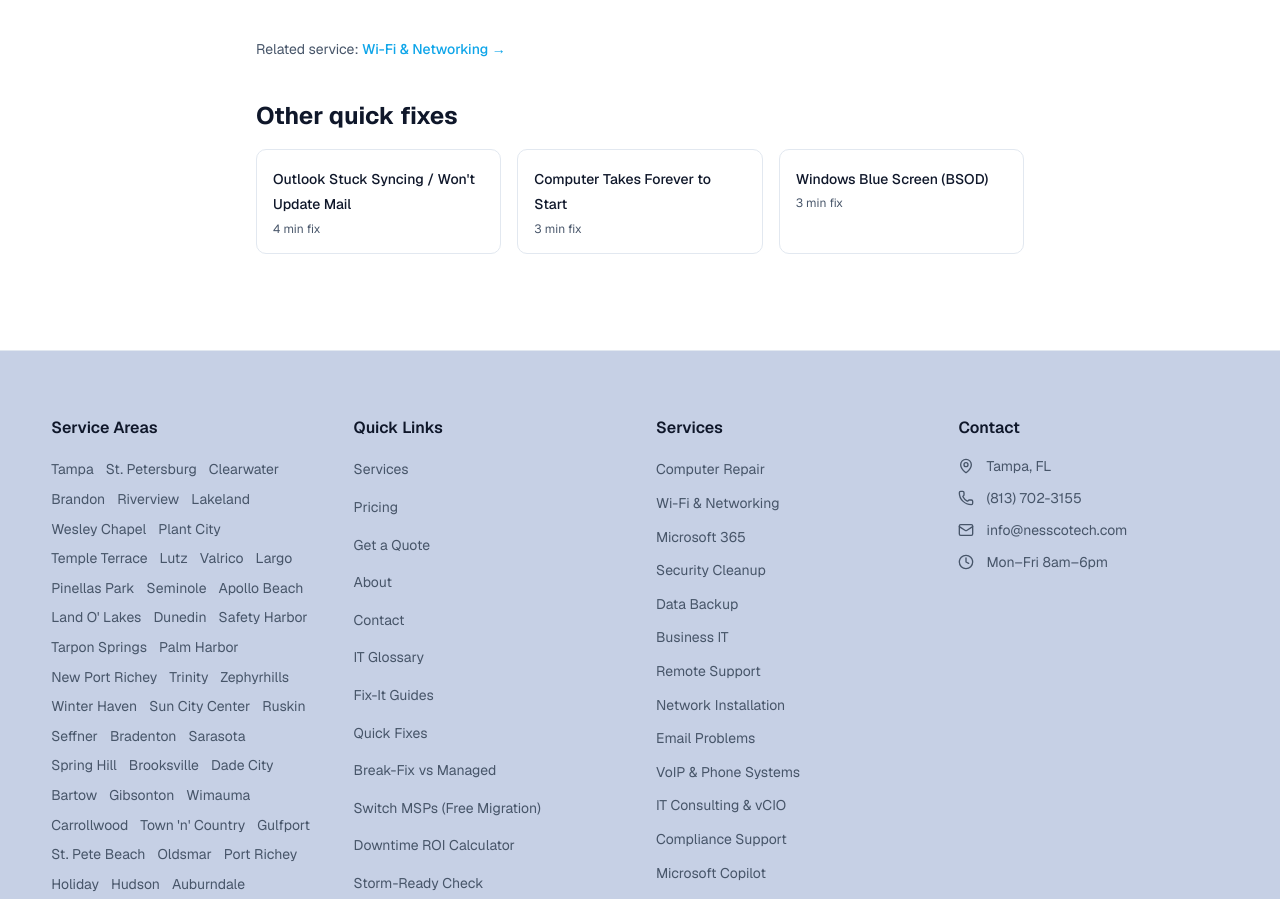
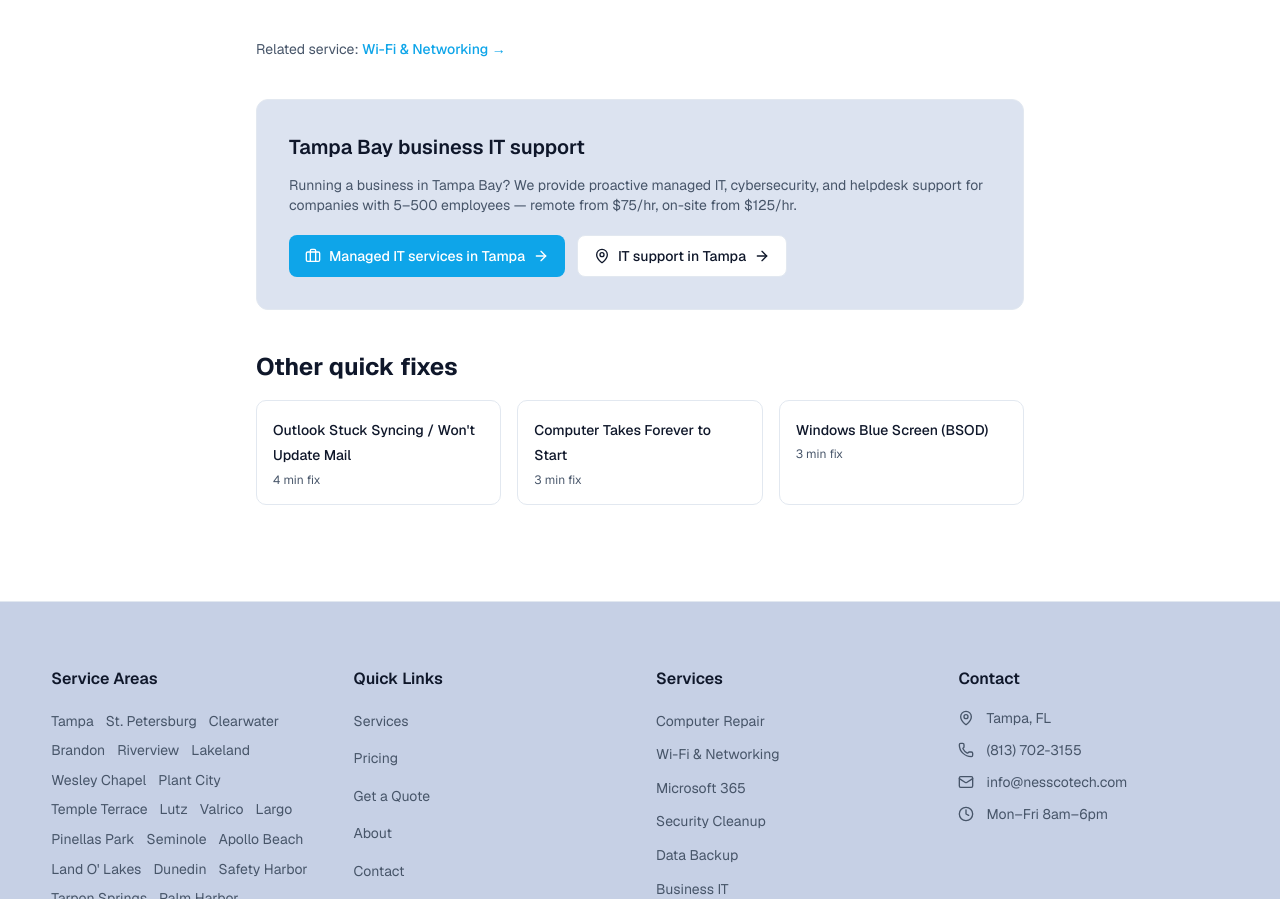
Before and after one commit to abecker2215-a11y/NesscoTechServices, a Next.js app: page /fixes/router-red-light-no-internet in a window 1280 px wide. Shown: the part 1727-2626 px from the top of the page. Built offline with nearby package versions, Linux system fonts and the light colour scheme; no server answers.

Commit message:
Add internal links from informational pages to Tampa commercial pages

```diff
--- a/src/app/fixes/[slug]/page.tsx
+++ b/src/app/fixes/[slug]/page.tsx
@@ -4,6 +4,7 @@ import { notFound } from "next/navigation";
 import { fixes, getFix, getFixesForService } from "@/lib/fixes";
 import { Button, Reveal } from "@/components/ui";
 import { GuideActions } from "@/components/guides/GuideActions";
+import { CommercialCta } from "@/components/guides/CommercialCta";
 import { JsonLd } from "@/components/layout/JsonLd";
 import { breadcrumbSchema } from "@/lib/schemas";
 import { siteConfig } from "@/lib/config";
@@ -175,6 +176,8 @@ export default async function FixPage({ params }: Props) {
               </Link>
             </p>
 
+            <CommercialCta />
+
             {others.length > 0 && (
               <div className="mt-10">
                 <h2 className="mb-4 text-xl font-bold text-foreground">Other quick fixes</h2>
--- a/src/app/glossary/[slug]/page.tsx
+++ b/src/app/glossary/[slug]/page.tsx
@@ -9,6 +9,7 @@ import { BookOpen, Tag, TrendingUp, ExternalLink, ArrowLeft } from "lucide-react
 import Link from "next/link";
 import { Button } from "@/components/ui";
 import { ShareButtons } from "@/components/glossary/ShareButtons";
+import { CommercialCta } from "@/components/guides/CommercialCta";
 import { siteConfig } from "@/lib/config";
 import { pageTitle, metaDescription } from "@/lib/meta";
 
@@ -221,6 +222,8 @@ export default async function GlossaryTermPage({ params }: GlossaryTermPageProps
             </section>
           )}
 
+          <CommercialCta />
+
           <section className="border-t border-border pt-8" aria-labelledby="share-heading">
             <h2 id="share-heading" className="text-lg font-semibold text-foreground mb-4">Share this term</h2>
             <ShareButtons term={term.term} definition={term.plain} url={pageUrl} />
--- a/src/app/guides/[slug]/page.tsx
+++ b/src/app/guides/[slug]/page.tsx
@@ -5,6 +5,7 @@ import { guides, getGuide, getGuidesForService } from "@/lib/guides";
 import { guideUpdated } from "@/lib/guides";
 import { Button, FAQAccordion, Reveal } from "@/components/ui";
 import { GuideActions } from "@/components/guides/GuideActions";
+import { CommercialCta } from "@/components/guides/CommercialCta";
 import { JsonLd } from "@/components/layout/JsonLd";
 import { breadcrumbSchema, faqPageSchema } from "@/lib/schemas";
 import { siteConfig } from "@/lib/config";
@@ -173,6 +174,8 @@ export default async function GuidePage({ params }: Props) {
                 {guide.serviceLabel} →
               </Link>
             </p>
+
+            <CommercialCta />
           </div>
         </div>
       </section>
--- /dev/null
+++ b/src/components/guides/CommercialCta.tsx
@@ -0,0 +1,40 @@
+import Link from "next/link";
+import { ArrowRight, Briefcase, MapPin } from "lucide-react";
+
+/**
+ * Contextual internal-link block for informational pages (fixes, guides,
+ * glossary). Passes ranking authority from high-traffic informational content
+ * to the commercial Tampa landing pages.
+ */
+export function CommercialCta() {
+  return (
+    <div className="mt-10 rounded-xl border border-border bg-muted/30 p-6 lg:p-8">
+      <h2 className="mb-3 text-lg font-semibold text-foreground">
+        Tampa Bay business IT support
+      </h2>
+      <p className="mb-5 text-sm text-muted-foreground">
+        Running a business in Tampa Bay? We provide proactive managed IT,
+        cybersecurity, and helpdesk support for companies with 5&ndash;500
+        employees &mdash; remote from $75/hr, on-site from $125/hr.
+      </p>
+      <div className="flex flex-col gap-3 sm:flex-row">
+        <Link
+          href="/managed-it-services-tampa"
+          className="inline-flex items-center justify-center gap-2 rounded-md bg-primary px-4 py-2.5 text-sm font-medium text-primary-foreground hover:bg-primary/90 transition-colors"
+        >
+          <Briefcase className="h-4 w-4" aria-hidden="true" />
+          Managed IT services in Tampa
+          <ArrowRight className="h-4 w-4" aria-hidden="true" />
+        </Link>
+        <Link
+          href="/it-support-tampa"
+          className="inline-flex items-center justify-center gap-2 rounded-md border border-border bg-background px-4 py-2.5 text-sm font-medium text-foreground hover:border-primary/50 transition-colors"
+        >
+          <MapPin className="h-4 w-4" aria-hidden="true" />
+          IT support in Tampa
+          <ArrowRight className="h-4 w-4" aria-hidden="true" />
+        </Link>
+      </div>
+    </div>
+  );
+}
```
